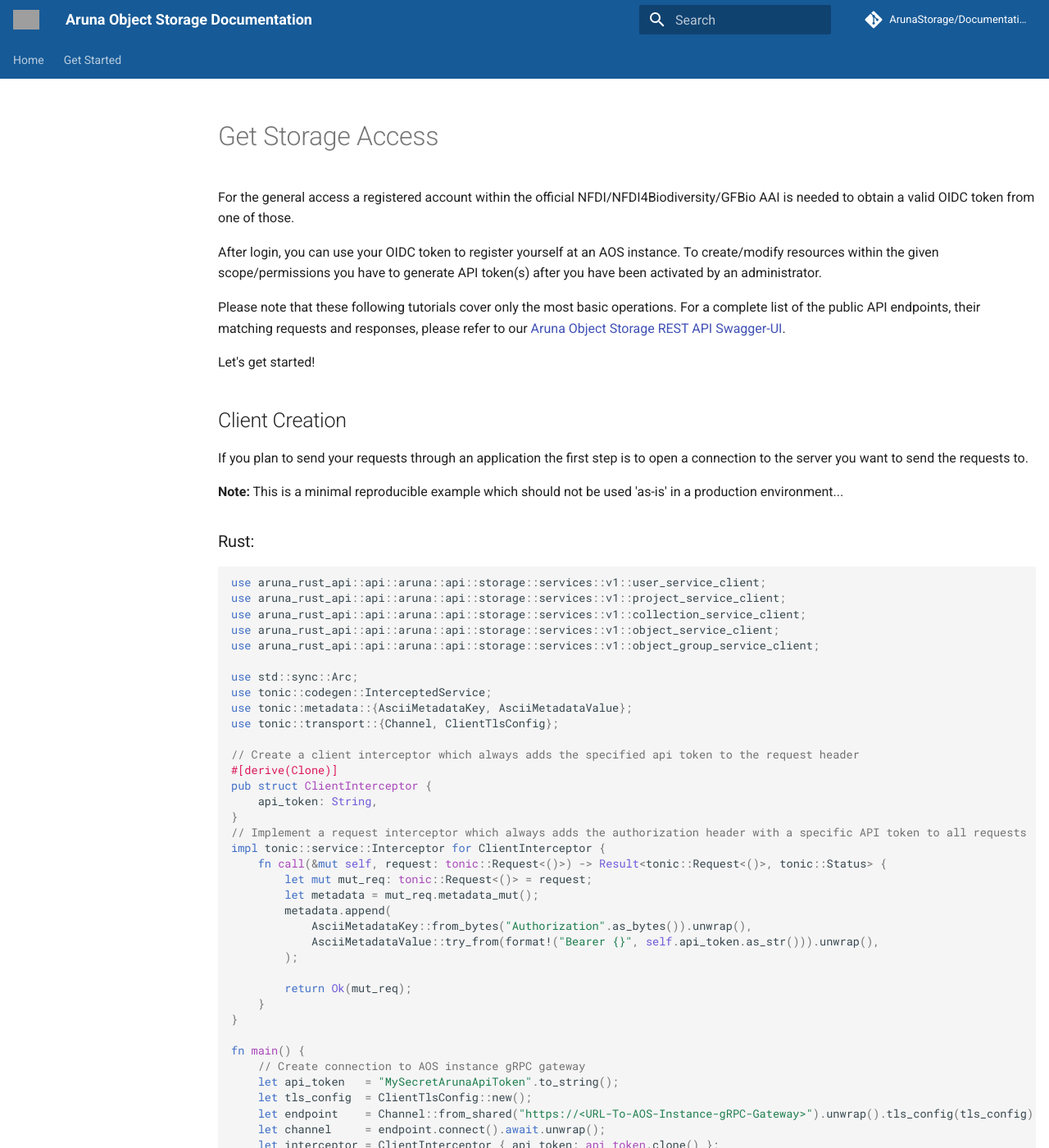
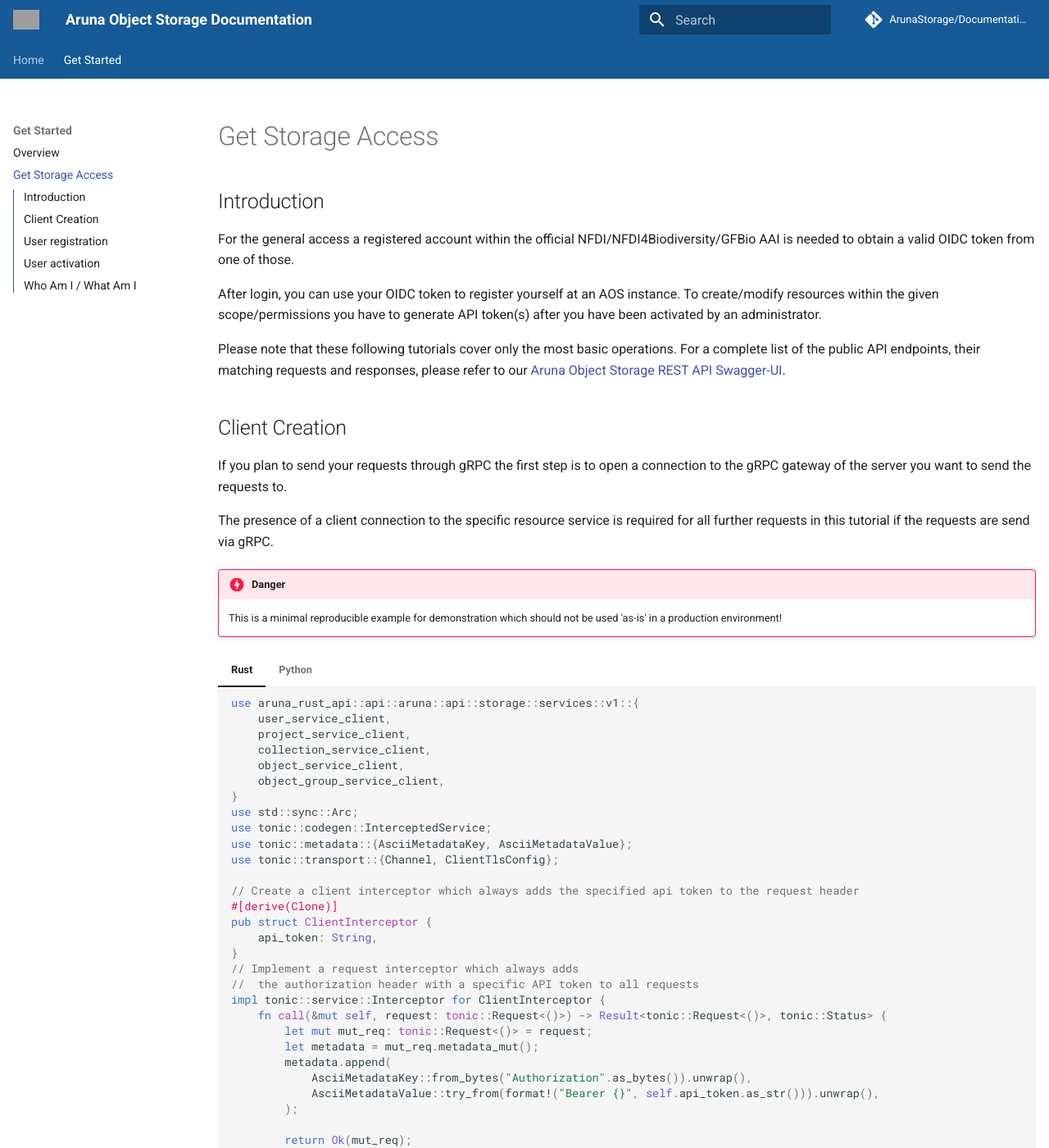
Before and after one commit to ArunaStorage/documentation, an MkDocs documentation site: the page built from docs/get_started/basic_usage/01_Get-Storage-Access.md, in a window 1280 px wide and 1400 px high. Shown: the whole window at 82% size. Built offline with MkDocs 1.6.1 and Material for MkDocs 9.7.7, drawn with Linux system fonts in a browser that asks for light colours; comment, search, counter and statistics services are not loaded; some of the changed text lies outside the part shown; grey boxes are pictures that could not be loaded.

Commit message:
Adapt 01_Get-Storage-Access.md to MKDocs

````diff
--- a/docs/get_started/basic_usage/01_Get-Storage-Access.md
+++ b/docs/get_started/basic_usage/01_Get-Storage-Access.md
@@ -1,5 +1,7 @@
 
 # Get Storage Access
+
+## Introduction
 
 For the general access a registered account within the official NFDI/NFDI4Biodiversity/GFBio AAI is needed to obtain a valid OIDC token from one of those.
 
@@ -7,170 +9,180 @@
 To create/modify resources within the given scope/permissions you have to generate API token(s) after you have been activated by an administrator.
 
 Please note that these following tutorials cover only the most basic operations.
-For a complete list of the public API endpoints, their matching requests and responses, please refer to our [Aruna Object Storage REST API Swagger-UI](https://api.aruna.nfdi-dev.gi.denbi.de/swagger-ui/).
-
-Let's get started!
+For a complete list of the public API endpoints, their matching requests and responses, please refer to our [Aruna Object Storage REST API Swagger-UI](https://api.aruna.nfdi-dev.gi.denbi.de/swagger-ui/){:target="_blank"}.
 
 
 ## Client Creation
 
-If you plan to send your requests through an application the first step is to open a connection to the server you want to send the requests to.
-
-**Note:** This is a minimal reproducible example which should not be used 'as-is' in a production environment...
-
-### Rust:
-```rust
-use aruna_rust_api::api::aruna::api::storage::services::v1::user_service_client;
-use aruna_rust_api::api::aruna::api::storage::services::v1::project_service_client;
-use aruna_rust_api::api::aruna::api::storage::services::v1::collection_service_client;
-use aruna_rust_api::api::aruna::api::storage::services::v1::object_service_client;
-use aruna_rust_api::api::aruna::api::storage::services::v1::object_group_service_client;
-
-use std::sync::Arc;
-use tonic::codegen::InterceptedService;
-use tonic::metadata::{AsciiMetadataKey, AsciiMetadataValue};
-use tonic::transport::{Channel, ClientTlsConfig};
-
-// Create a client interceptor which always adds the specified api token to the request header
-#[derive(Clone)]
-pub struct ClientInterceptor {
-    api_token: String,
-}
-// Implement a request interceptor which always adds the authorization header with a specific API token to all requests
-impl tonic::service::Interceptor for ClientInterceptor {
-    fn call(&mut self, request: tonic::Request<()>) -> Result<tonic::Request<()>, tonic::Status> {
-        let mut mut_req: tonic::Request<()> = request;
-        let metadata = mut_req.metadata_mut();
-        metadata.append(
-            AsciiMetadataKey::from_bytes("Authorization".as_bytes()).unwrap(),
-            AsciiMetadataValue::try_from(format!("Bearer {}", self.api_token.as_str())).unwrap(),
-        );
-
-        return Ok(mut_req);
-    }
-}
-
-fn main() {
-    // Create connection to AOS instance gRPC gateway
-    let api_token   = "MySecretArunaApiToken".to_string();
-    let tls_config  = ClientTlsConfig::new();
-    let endpoint    = Channel::from_shared("https://<URL-To-AOS-Instance-gRPC-Gateway>").unwrap().tls_config(tls_config).unwrap();
-    let channel     = endpoint.connect().await.unwrap();
-    let interceptor = ClientInterceptor { api_token: api_token.clone() };
-
-    // Create the individual client services
-    let mut user_client         = user_service_client::UserServiceClient::with_interceptor(channel.clone(), interceptor.clone());
-    let mut project_client      = project_service_client::ProjectServiceClient::with_interceptor(channel.clone(), interceptor.clone());
-    let mut collection_client   = collection_service_client::CollectionServiceClient::with_interceptor(channel.clone(), interceptor.clone());
-    let mut object_client       = object_service_client::ObjectServiceClient::with_interceptor(channel.clone(), interceptor.clone());
-    let mut object_group_client = object_group_service_client::ObjectGroupServiceClient::with_interceptor(channel.clone(), interceptor.clone());
-
-    // Do something with the client services ...
-}
-```
-
-### Go:
-```go
-```
-
-### Python:
-```python
-```
-
-### Java:
-```java
-```
+If you plan to send your requests through gRPC the first step is to open a connection to the gRPC gateway of the server you want to send the requests to.
 
 The presence of a client connection to the specific resource service is required for all further requests in this tutorial if the requests are send via gRPC.
+
+!!! Danger
+
+    This is a minimal reproducible example for demonstration which should not be used 'as-is' in a production environment!
+
+=== "Rust"
+
+    ```rust
+    use aruna_rust_api::api::aruna::api::storage::services::v1::{
+        user_service_client,
+        project_service_client,
+        collection_service_client,
+        object_service_client,
+        object_group_service_client,
+    }
+    use std::sync::Arc;
+    use tonic::codegen::InterceptedService;
+    use tonic::metadata::{AsciiMetadataKey, AsciiMetadataValue};
+    use tonic::transport::{Channel, ClientTlsConfig};
+
+    // Create a client interceptor which always adds the specified api token to the request header
+    #[derive(Clone)]
+    pub struct ClientInterceptor {
+        api_token: String,
+    }
+    // Implement a request interceptor which always adds
+    //  the authorization header with a specific API token to all requests
+    impl tonic::service::Interceptor for ClientInterceptor {
+        fn call(&mut self, request: tonic::Request<()>) -> Result<tonic::Request<()>, tonic::Status> {
+            let mut mut_req: tonic::Request<()> = request;
+            let metadata = mut_req.metadata_mut();
+            metadata.append(
+                AsciiMetadataKey::from_bytes("Authorization".as_bytes()).unwrap(),
+                AsciiMetadataValue::try_from(format!("Bearer {}", self.api_token.as_str())).unwrap(),
+            );
+
+            return Ok(mut_req);
+        }
+    }
+
+    fn main() {
+        // Create connection to AOS instance gRPC gateway
+        let api_token   = "MySecretArunaApiToken".to_string();
+        let tls_config  = ClientTlsConfig::new();
+        let endpoint    = Channel::from_shared("https://<URL-To-AOS-Instance-gRPC-Gateway>").unwrap().tls_config(tls_config).unwrap();
+        let channel     = endpoint.connect().await.unwrap();
+        let interceptor = ClientInterceptor { api_token: api_token.clone() };
+
+        // Create the individual client services
+        let mut user_client         = user_service_client::UserServiceClient::with_interceptor(channel.clone(), interceptor.clone());
+        let mut project_client      = project_service_client::ProjectServiceClient::with_interceptor(channel.clone(), interceptor.clone());
+        let mut collection_client   = collection_service_client::CollectionServiceClient::with_interceptor(channel.clone(), interceptor.clone());
+        let mut object_client       = object_service_client::ObjectServiceClient::with_interceptor(channel.clone(), interceptor.clone());
+        let mut object_group_client = object_group_service_client::ObjectGroupServiceClient::with_interceptor(channel.clone(), interceptor.clone());
+
+        // Do something with the client services ...
+    }
+    ```
+
+=== "Python"
+
+    ```python
+    Coming Soon ...
+    ```
 
 
 ## User registration
 
-Users can register themselves in an AOS instance with their valid OIDC token received from the AAI login.
+Users can register themselves with an individual display name in an AOS instance with their valid OIDC token received from the AAI login.
 
-### Bash:
-```bash
-# Native JSON request to register OIDC user
-curl -d '
-  {
-    "display_name": "Forename Surname"
-  }' \
-     -H "Authorization: Bearer <OIDC_TOKEN>" \
-     -H "Content-Type: application/json" \
-     -X POST https://<URL-to-AOS-instance-API-gateway>/v1/auth/register
-```
+=== "Bash"
 
-### Rust:
-```rust
-// Create tonic/ArunaAPI request to register OIDC user
-let register_request = RegisterUserRequest {
-    display_name: "John Doe".to_string(),
-};
+    ```bash
+    # Native JSON request to register OIDC user
+    curl -d '
+      {
+        "display_name": "Forename Surname"
+      }' \
+         -H "Authorization: Bearer <OIDC_TOKEN>" \
+         -H "Content-Type: application/json" \
+         -X POST https://<URL-to-AOS-instance-API-gateway>/v1/auth/register
+    ```
 
-// Send the request to the AOS instance gRPC gateway
-let response = user_client.register_user(register_request)
-                          .await
-                          .unwrap()
-                          .into_inner();
+=== "Rust"
 
-// Do something with the response
-println!("Registered user: {:#?}", response.user_id)
-```
+    ```rust
+    // Create tonic/ArunaAPI request to register OIDC user
+    let register_request = RegisterUserRequest {
+        display_name: "John Doe".to_string(),
+    };
+
+    // Send the request to the AOS instance gRPC gateway
+    let response = user_client.register_user(register_request)
+                              .await
+                              .unwrap()
+                              .into_inner();
+
+    // Do something with the response
+    println!("Registered user: {:#?}", response.user_id)
+    ```
+
+=== "Python"
+
+    ```python
+    Coming Soon ...
+    ```
 
 
 ## User activation
 
+!!! Note
+
+    Users can only be activated by AOS instance administrators.
+
 After registration users additionally have to be activated in a second step.
-Activation can only be performed by an AOS instance administrator.
 
-### Bash:
-```bash
-# For convenience, administrators can request info on all unactivated users at once
-curl -H "Authorization: Bearer <API-Or-OIDC_TOKEN>" \
-     -H "Content-Type: application/json" \
-     -X GET https://<URL-to-AOS-instance-API-gateway>/v1/user/not_activated
-```
+=== "Bash"
 
-```bash
-# Native JSON request to activate registered user
-curl -H "Authorization: Bearer <API-Or-OIDC_TOKEN>" \
-     -H "Content-Type: application/json" \
-     -X PATCH https://<URL-to-AOS-instance-API-gateway>/v1/user/<user-id>/activate
-```
+    ```bash
+    # For convenience, administrators can request info on all unactivated users at once
+    curl -H "Authorization: Bearer <API-Or-OIDC_TOKEN>" \
+         -H "Content-Type: application/json" \
+         -X GET https://<URL-to-AOS-instance-API-gateway>/v1/user/not_activated
+    ```
+
+    ```bash
+    # Native JSON request to activate registered user
+    curl -H "Authorization: Bearer <API-Or-OIDC_TOKEN>" \
+         -H "Content-Type: application/json" \
+         -X PATCH https://<URL-to-AOS-instance-API-gateway>/v1/user/<user-id>/activate
+    ```
 
 
-### Rust:
-```rust
-// Create tonic/ArunaAPI request to fetch all not activated users
-let get_request = GetNotActivatedUsersRequest {};
+=== "Rust"
 
-// Send the request to the AOS instance gRPC gateway
-let unactivated = user_client.get_not_activated_users(request)
-                             .await
-                             .unwrap()
-                             .into_inner();
+    ```rust
+    // Create tonic/ArunaAPI request to fetch all not activated users
+    let get_request = GetNotActivatedUsersRequest {};
 
-// Do something with the response
-println!("{:#?}", unactivated);
-```
+    // Send the request to the AOS instance gRPC gateway
+    let unactivated = user_client.get_not_activated_users(request)
+                                 .await
+                                 .unwrap()
+                                 .into_inner();
 
-```rust
-// Create tonic/ArunaAPI request for user activation
-let user_id = uuid::Uuid::parse("12345678-1234-1234-1234-123456789999").unwrap();
+    // Do something with the response
+    println!("{:#?}", unactivated);
+    ```
 
-let activate_request = ActivateUserRequest {
-    user_id: user_id.to_string()
-};
+    ```rust
+    // Create tonic/ArunaAPI request for user activation
+    let user_id = uuid::Uuid::parse("12345678-1234-1234-1234-123456789999").unwrap();
 
-// Send the request to the AOS instance gRPC gateway
-let activate_response = user_client.activate_user(activate_request)
-                                   .await
-                                   .unwrap()
-                                   .into_inner();
+    let activate_request = ActivateUserRequest {
+        user_id: user_id.to_string()
+    };
 
-// Do something with the response
-println!("Activated user: {:#?}", activate_response.user_id)
-```
+    // Send the request to the AOS instance gRPC gateway
+    let activate_response = user_client.activate_user(activate_request)
+                                       .await
+                                       .unwrap()
+                                       .into_inner();
+
+    // Do something with the response
+    println!("Activated user: {:#?}", activate_response.user_id)
+    ```
 <!--
 ### Rust:
     ```rust
@@ -212,40 +224,44 @@
 
 To check which user a token is associated with or get information about the current users permissions, you can use the UserService API.
 
-Only AOS instance administrators can request user information of other users.
+!!! Note
 
-### Bash:
-```bash
-# Native JSON request to fetch user information associated with authorization token
-curl -H "Authorization: Bearer <API-Or-OIDC_TOKEN>" \
-     -H "Content-Type: application/json" \
-     -X GET https://<URL-to-AOS-instance-API-gateway>/v1/user
-```
+    Only AOS instance administrators can request user information of other users.
 
-```bash
-# Native JSON request to fetch user information associated with the provided user id
-curl -H "Authorization: Bearer <API-Or-OIDC_TOKEN>" \
-     -H "Content-Type: application/json" \
-     -X GET https://<URL-to-AOS-instance-API-gateway>/v1/user?userId=<user-id>
-```
+=== "Bash"
 
-### Rust:
-```rust
-// Create tonic/ArunaAPI request to fetch user info of current user
-let get_request = GetUserRequest {
-    user_id: "".to_string()
-};
+    ```bash
+    # Native JSON request to fetch user information associated with authorization token
+    curl -H "Authorization: Bearer <API-Or-OIDC_TOKEN>" \
+         -H "Content-Type: application/json" \
+         -X GET https://<URL-to-AOS-instance-API-gateway>/v1/user
+    ```
 
-// Send the request to the AOS instance gRPC gateway
-let response = user_client.get_user(get_request)
-                          .await
-                          .unwrap()
-                          .into_inner();
+    ```bash
+    # Native JSON request to fetch user information associated with the provided user id
+    curl -H "Authorization: Bearer <API-Or-OIDC_TOKEN>" \
+         -H "Content-Type: application/json" \
+         -X GET https://<URL-to-AOS-instance-API-gateway>/v1/user?userId=<user-id>
+    ```
 
-// Do something with the response
-println!("Received permission info for user: {:#?}", response.user);
-println!("Received project permissions:");
-for permission in response.project_permissions {
-    println!("{:#?}", permission);
-}
-```
+=== "Rust"
+
+    ```rust
+    // Create tonic/ArunaAPI request to fetch user info of current user
+    let get_request = GetUserRequest {
+        user_id: "".to_string()
+    };
+
+    // Send the request to the AOS instance gRPC gateway
+    let response = user_client.get_user(get_request)
+                              .await
+                              .unwrap()
+                              .into_inner();
+
+    // Do something with the response
+    println!("Received permission info for user: {:#?}", response.user);
+    println!("Received project permissions:");
+    for permission in response.project_permissions {
+        println!("{:#?}", permission);
+    }
+    ```
--- a/mkdocs.yaml
+++ b/mkdocs.yaml
@@ -10,6 +10,7 @@
   - 'Home': index.md
   - 'Get Started':
       - 'Overview': get_started/basic_usage/00_index.md
+      - 'Get Storage Access': get_started/basic_usage/01_Get-Storage-Access.md
 
 theme:
   name: material
@@ -27,6 +28,8 @@
   - def_list
   - attr_list
   - md_in_html
+  - admonition
+  - pymdownx.details
   - pymdownx.inlinehilite
   - pymdownx.snippets
   - pymdownx.superfences
````
